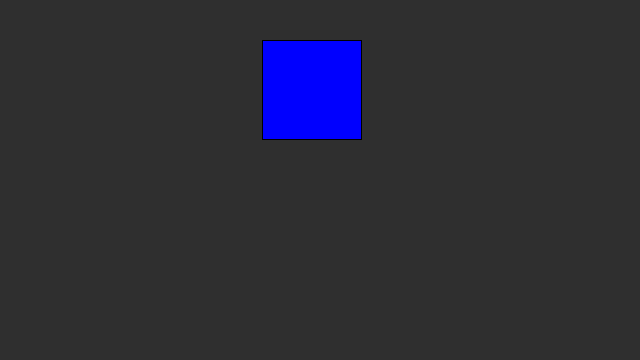
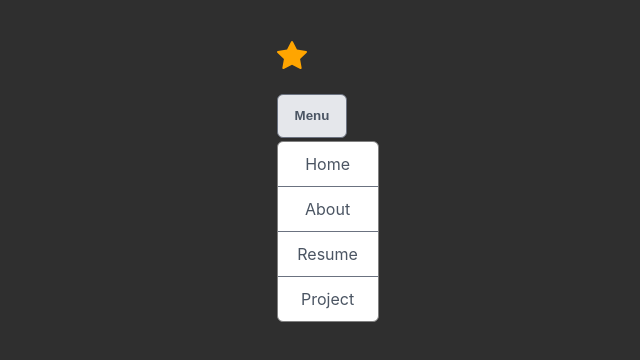
Before and after one commit to Zahooruddin-dev/COMPONENT_REACT_PRACTICE, a React (Vite) app in the folder main/: page / in a window 1280 px wide. Shown: the top 360 px of the page, without its empty margins (328-968 px from the left). Built offline with nearby package versions, Linux system fonts and the light colour scheme.

Commit message:
going back messed up

```diff
--- a/main/src/App.jsx
+++ b/main/src/App.jsx
@@ -2,12 +2,10 @@
 import './App.css';
 import Menu from './components/Menu/index';
 import Star from './components/star';
-import Toggle from './components/Toggle/index';
 function App() {
-
 	return (
 		<>
-			{/* <Star onChange={() => {}} />
+			<Star onChange={() => {}} />
 			<br />
 			<Menu onOpen={() => console.log('toggle')}>
 				<Menu.Button>Menu</Menu.Button>
@@ -18,28 +16,9 @@
 					<Menu.Item>Resume</Menu.Item>
 					<Menu.Item>Project</Menu.Item>
 				</Menu.Dropdown>
-			</Menu> */}
-			       <Toggle>
-        <Toggle.Button>
-          <Toggle.On>
-            <div className="box filled"></div>
-          </Toggle.On>
-          <Toggle.Off>
-            <div className="box"></div>
-          </Toggle.Off>
-        </Toggle.Button>
-      </Toggle>
+			</Menu>
 		</>
 	);
 }
-/**
- * Challenge:
- * Part 1:
- * Create a ToggleDisplay component and attach
- * it to Toggle as Toggle.Display.
- *
- * It should grab the `on` value from the Toggle context
- * and render children by calling children as a function,
- * passing the `on` value to it. (E.g. children(on)).
- */
+
 export default App;
--- a/main/src/components/Toggle/Toggle.jsx
+++ b/main/src/components/Toggle/Toggle.jsx
@@ -1,6 +1,6 @@
 import React from 'react';
 const ToggleContext = React.createContext();
-export default function Toggle({ children, onToggle = () => {}}){
+export default function Toggle({ children, onToggle }) {
 	const [on, setOn] = React.useState(true);
 	const firstRender = React.useRef(true);
 
```
Also changed, not shown: main/src/components/Toggle/ToggleDisplay.jsx (+4 -19 lines).
